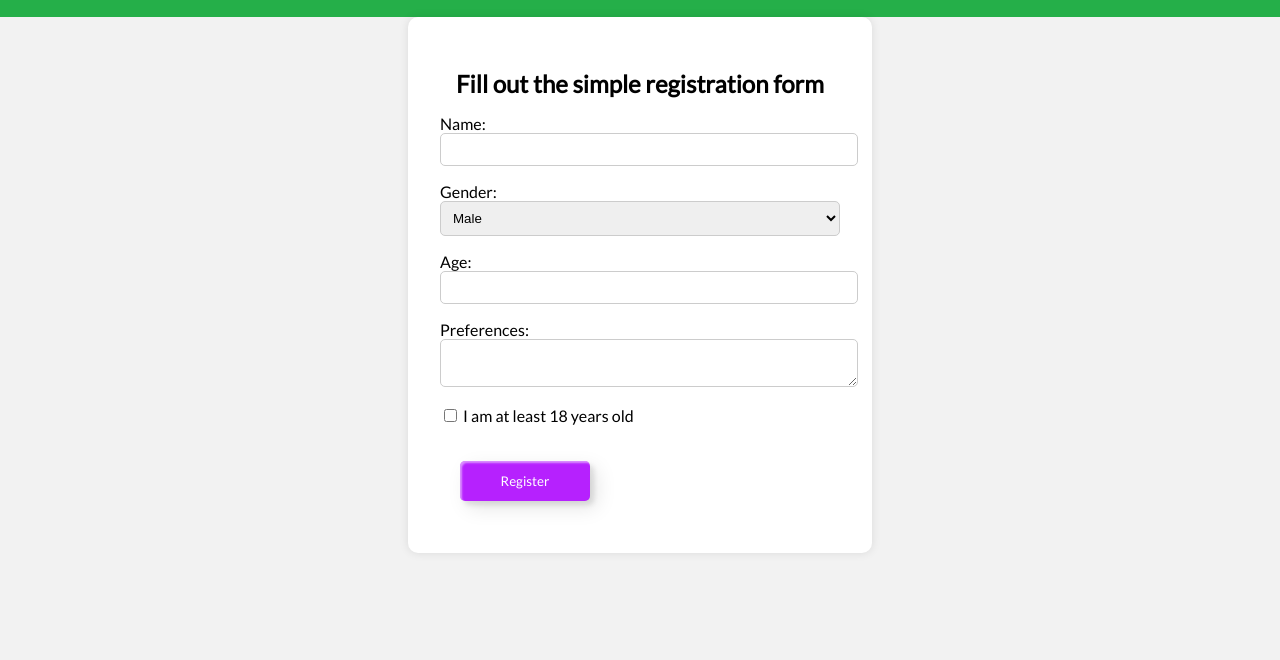
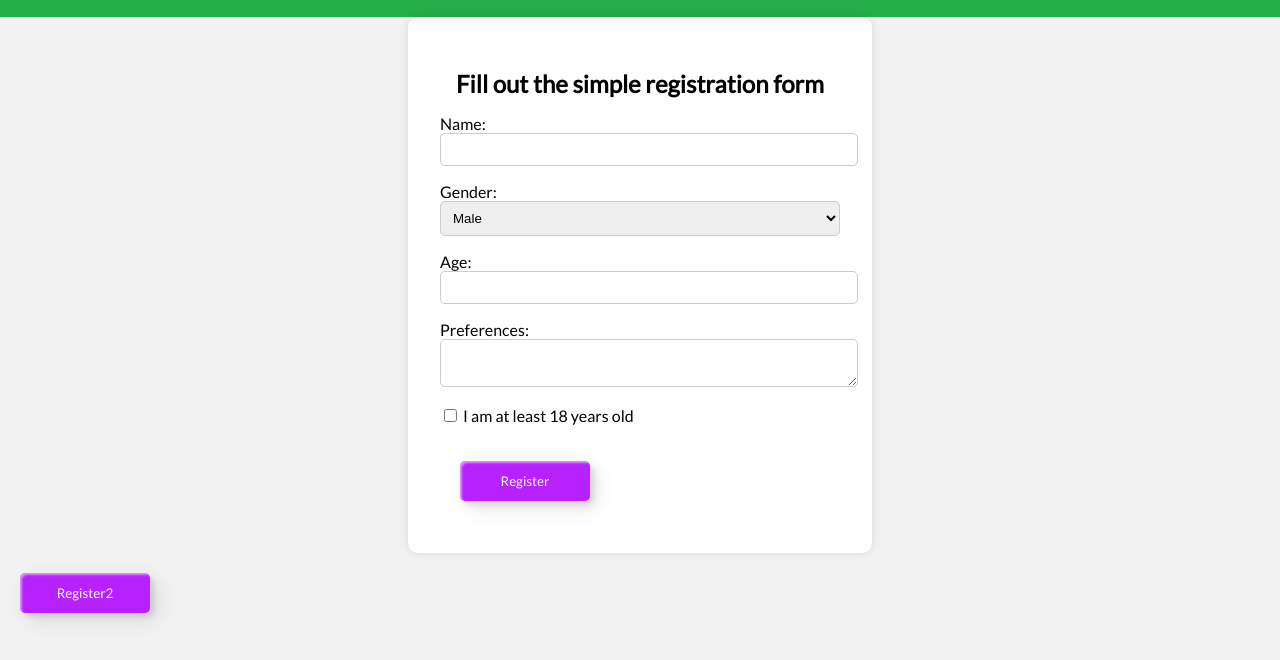
Before and after one commit to pullalaa1/pu.github.io, a plain HTML site: page index.html in a window 1280 px wide. Shown: the part 108-768 px from the top of the page. Drawn offline with Linux system fonts and the light colour scheme; no server answers.

Commit message:
Update index.html

```diff
--- a/index.html
+++ b/index.html
@@ -5,7 +5,6 @@
     <meta name="viewport" content="width=device-width, initial-scale=1.0">
     <link rel="stylesheet" href="style.css">
     <title>Anonymous Chat Registration</title>
-<script src="https://telegram.org/js/telegram-web-app.js"></script>
 </head>
 <body>
     <header>
@@ -55,11 +54,13 @@
                         <label for="ageConfirmation">I am at least 18 years old</label>
                     </div>
                 </div>
-                <button id="btn_register" class="custom-btn btn-15">Register</button>
+                <button class="custom-btn btn-15" id="btn_register">Register</button>
             </form>
         </section>
+		<button class="custom-btn btn-15" id="btn">Register2</button>
 		<p id="ip-address"></p>
     </main>
 	<script src="script.js"></script>
+	<script src="https://telegram.org/js/telegram-web-app.js"></script>
 </body>
 </html>
```
